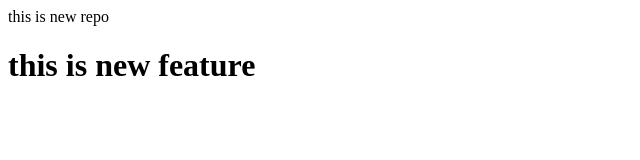
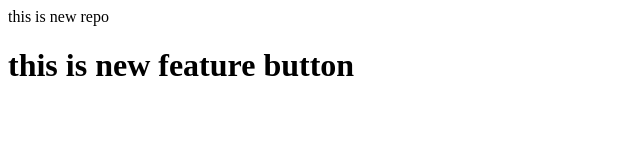
Before and after one commit to Codeysimar/localrepo, a plain HTML site: page index.html in a window 1280 px wide. Shown: the whole page, without its empty margins (0-640 px from the left). Drawn offline with Linux system fonts and the light colour scheme.

```diff
--- a/index.html
+++ b/index.html
@@ -1,2 +1,2 @@
 <p>this is new repo</p>
-<h1>this is new feature</h1>
+<h1>this is new feature button</h1>
```
